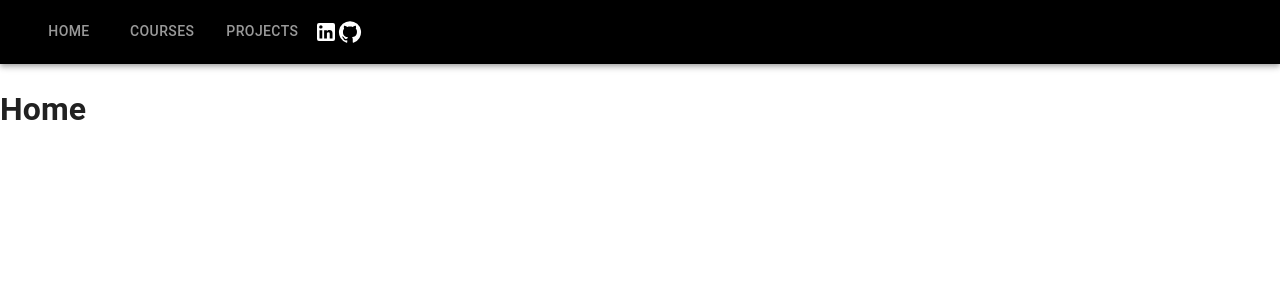
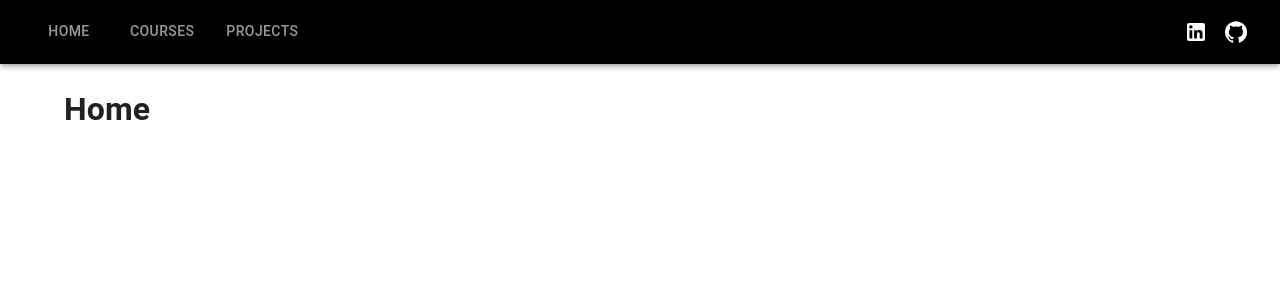
Before and after one commit to RohanAmjad123/Portfolio, a React (Create React App) app in the folder portfolio/: page / in a window 1280 px wide. Shown: the top 300 px of the page. Built offline with nearby package versions, Linux system fonts and the light colour scheme.

Commit message:
added grid to navigation and container to home, project

```diff
--- a/portfolio/src/Navigation.js
+++ b/portfolio/src/Navigation.js
@@ -2,19 +2,52 @@ import { Link } from "react-router-dom";
 import AppBar from "@mui/material/AppBar";
 import Toolbar from "@mui/material/Toolbar";
 import Tab from "@mui/material/Tab";
+import Grid from "@mui/material/Grid";
+import IconButton from "@mui/material/IconButton";
 import LinkedIn from "@mui/icons-material/LinkedIn";
 import GitHub from "@mui/icons-material/GitHub";
 import signature from "./images/Signature6.png";
 
 function Navigation() {
   return (
-    <AppBar sx={{backgroundColor: "black"}} position="static" color="secondary">
+    <AppBar
+      sx={{ backgroundColor: "black" }}
+      position="sticky"
+      color="secondary"
+    >
       <Toolbar>
-        <Tab label="Home" component={Link} to="./Home" />
-        <Tab label="Courses" component={Link} to="./Courses" />
-        <Tab label="Projects" component={Link} to="./Projects" />
-        <LinkedIn />
-        <GitHub />
+        <Grid container alignItems="center">
+          <Grid item>
+            <Tab label="Home" component={Link} to="./Home" />
+          </Grid>
+          <Grid item>
+            <Tab label="Courses" component={Link} to="./Courses" />
+          </Grid>
+          <Grid item>
+            <Tab label="Projects" component={Link} to="./Projects" />
+          </Grid>
+          <Grid item xs />
+          <Grid item>
+            <IconButton
+              aria-label="Linkedin"
+              onClick={() =>
+                window.open("http://www.linkedin.com/in/rohanamjad", "_blank")
+              }
+            >
+              <LinkedIn sx={{ color: "white" }} />
+            </IconButton>
+          </Grid>
+          <Grid item>
+            <IconButton
+              aria-label="GitHub"
+              onClick={() =>
+                window.open("http://www.github.com/RohanAmjad123", "_blank")
+              }
+            >
+              <GitHub sx={{ color: "white" }} />
+            </IconButton>
+          </Grid>
+        </Grid>
       </Toolbar>
     </AppBar>
   );
--- a/portfolio/src/pages/Home.js
+++ b/portfolio/src/pages/Home.js
@@ -1,6 +1,10 @@
+import Container from "@mui/material/Container";
+
 function Home() {
     return (
-        <h1>Home</h1>
+        <Container>
+            <h1>Home</h1>
+        </Container>
     );
 }
 
--- a/portfolio/src/pages/Projects.js
+++ b/portfolio/src/pages/Projects.js
@@ -1,7 +1,11 @@
+import Container from "@mui/material/Container";
+
 function Projects() {
-    return (
-        <h1>Projects</h1>
-    );
+  return (
+    <Container>
+      <h1>Projects</h1>
+    </Container>
+  );
 }
 
 export default Projects;
```
